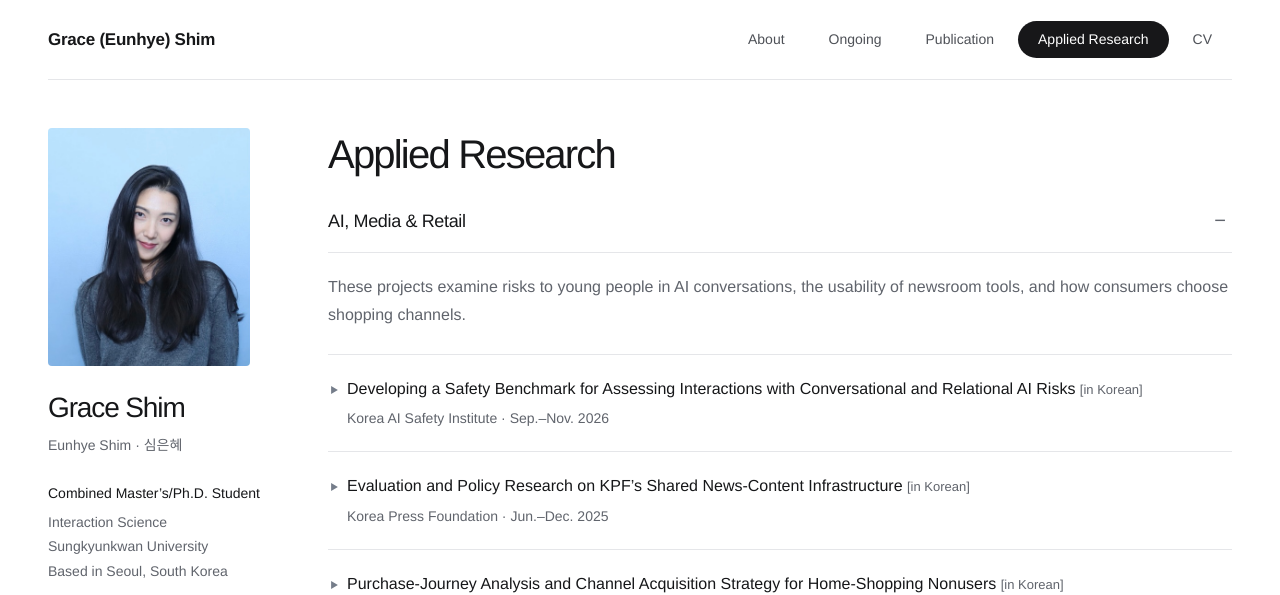
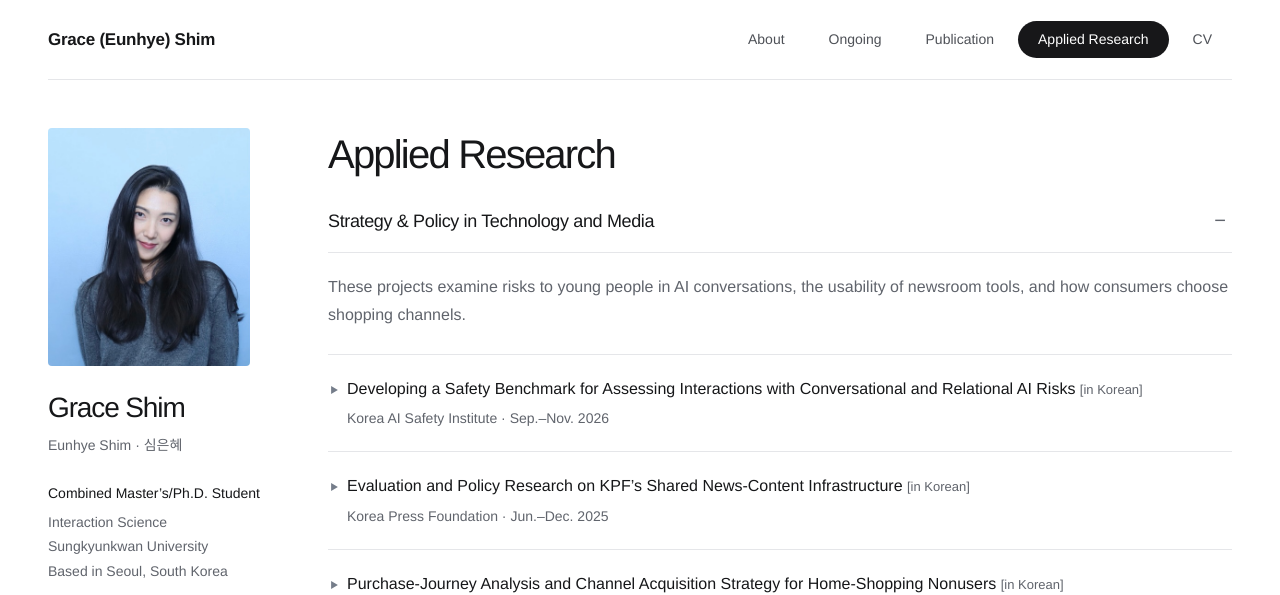
Before and after one commit to grace807/grace807.github.io, a plain HTML site: page research.html in a window 1280 px wide. Shown: the top 595 px of the page. Drawn offline with Linux system fonts and the light colour scheme.

Commit message:
Name the applied research section for technology and media strategy and policy

```diff
--- a/research.html
+++ b/research.html
@@ -23,7 +23,7 @@
 <div class="content-column">
 <main id="main" tabindex="-1"><h1>Applied Research</h1>
       <div id="applied-research"><details class="experience-group" id="graduate-projects" data-section-id="graduate-projects" open>
-          <summary class="section-toggle"><h2 class="experience-heading">AI, Media &amp; Retail</h2></summary>
+          <summary class="section-toggle"><h2 class="experience-heading">Strategy &amp; Policy in Technology and Media</h2></summary>
           <div class="disclosure-body"><p class="muted">These projects examine risks to young people in AI conversations, the usability of newsroom tools, and how consumers choose shopping channels.</p><div class="applied-projects"><details class="applied-project" data-section-id="graduate-project-1">
               <summary><h3 class="applied-project-title">Developing a Safety Benchmark for Assessing Interactions with Conversational and Relational AI Risks <span class="language-note">[in Korean]</span></h3>
           <span class="project-org">Korea AI Safety Institute · Sep.–Nov. 2026</span></summary>
```
